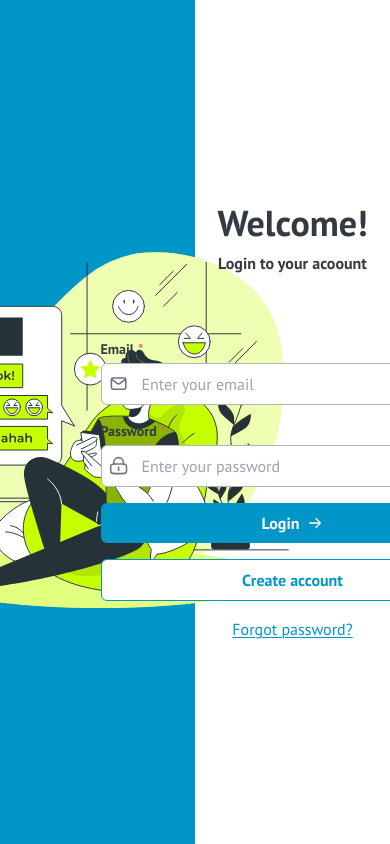
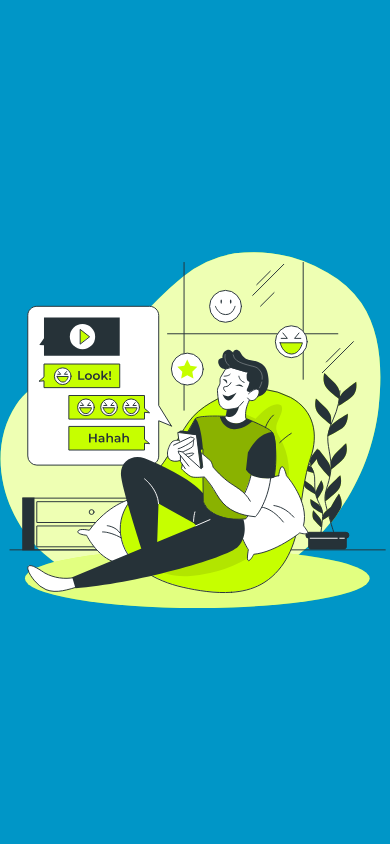
Before and after one commit to ratan2020cs131/chatting-app, a React (Vite) app in the folder ui/: page /login in a window 390 px wide. Built offline with nearby package versions, Linux system fonts and the light colour scheme.

Commit message:
fixed: sign in pages made responsive

```diff
--- a/ui/src/screens/login-signup/Login.jsx
+++ b/ui/src/screens/login-signup/Login.jsx
@@ -6,29 +6,57 @@ import Link from "components/Link";
 import TextInput from "components/TextInput";
 import {
   TypoExtraLargeSemiBold,
-  TypoLargeSemiBold,
   TypoMediumSemiBold,
 } from "components/TypoGraphy";
 import React from "react";
+import { useRef, useState } from "react";
 import { useNavigate } from "react-router-dom";
 import AppContainer from "screens/layouts/AppContainer";
 const Login = () => {
   const navigate = useNavigate();
+  const touchStartY = useRef(0);
+  const [isVisible, setIsVisible] = useState(true);
+
+  const handleTouchStart = (e) => {
+    touchStartY.current = e.touches[0].clientY;
+  };
+
+  const handleTouchEnd = (e) => {
+    const touchEndY = e.changedTouches[0].clientX;
+    if (touchStartY.current - touchEndY > 20) setIsVisible(false);
+    if (touchEndY - touchStartY.current > 20) setIsVisible(true);
+  };
+
   return (
     <AppContainer>
-      <div className="grid grid-cols-2 h-full">
-        <div className="bg-primary-blue flex flex-col items-center justify-center">
+      <div
+        className={`grid grid-cols-1 md:grid-cols-2 h-full transition-transform duration-500 ${
+          isVisible
+            ? "transform translate-y-0"
+            : "transform translate-y-[-100%] md:translate-y-0"
+        }`}
+        onTouchStart={handleTouchStart}
+        onTouchEnd={handleTouchEnd}
+      >
+        <div className="bg-primary-blue h-screen flex flex-col items-center justify-center overflow-hidden">
           <IconWrapper Icon={LoginSvg} size="xxlarge" />
         </div>
-        <div className="flex flex-col items-center justify-center gap-16">
+        <div className="flex flex-col items-center justify-center gap-16 px-4 py-8">
           <span className="flex flex-col gap-2 items-center">
             <TypoExtraLargeSemiBold>Welcome!</TypoExtraLargeSemiBold>
             <TypoMediumSemiBold>Login to your acoount</TypoMediumSemiBold>
           </span>
-          <div className="w-[24rem] flex flex-col items-center justify-center gap-4">
-            <TextInput required title="Email" placeholder="Enter your email" icon={MailIcon} />
+          <div className="w-full md:w-[24rem] flex flex-col items-center justify-center gap-4">
+            <TextInput
+              fullWidth
+              required
+              title="Email"
+              placeholder="Enter your email"
+              icon={MailIcon}
+            />
             <TextInput
               required
+              fullWidth
               secret
               title="Password"
               placeholder="Enter your password"
--- a/ui/src/screens/login-signup/Signup.jsx
+++ b/ui/src/screens/login-signup/Signup.jsx
@@ -1,32 +1,68 @@
-import { LockIcon, MailIcon, RightArrowIcon, RegisterSvg, UserIcon } from "assets/svg";
+import {
+  LockIcon,
+  MailIcon,
+  RightArrowIcon,
+  RegisterSvg,
+  UserIcon,
+} from "assets/svg";
 import CallIcon from "assets/svg/CallIcon";
 import Button from "components/Button";
 import SelectDropdown from "components/SelectDropdown";
 import TextInput from "components/TextInput";
-import { TypoExtraLargeSemiBold, TypoMediumSemiBold } from "components/TypoGraphy";
+import {
+  TypoExtraLargeSemiBold,
+  TypoMediumSemiBold,
+} from "components/TypoGraphy";
 import { useState } from "react";
 import { useNavigate } from "react-router-dom";
 import AppContainer from "screens/layouts/AppContainer";
 import { countryCode } from "screens/login-signup/constants";
 import IconWrapper from "components/IconWrapper";
+import { useRef } from "react";
 
 const Signup = () => {
   const navigate = useNavigate();
+  const touchStartY = useRef(0);
   const [phone, setPhone] = useState();
+  const [isVisible, setIsVisible] = useState(true);
+
+  const handleTouchStart = (e) => {
+    touchStartY.current = e.touches[0].clientY;
+  };
+
+  const handleTouchEnd = (e) => {
+    const touchEndY = e.changedTouches[0].clientX;
+    if (touchStartY.current - touchEndY > 20) {
+      console.log("scroll up");
+      setIsVisible(false);
+    }
+    if (touchEndY - touchStartY.current > 20) setIsVisible(true);
+  };
 
   return (
     <AppContainer>
-      <div className="grid grid-cols-2 h-full">
-        <div className="bg-primary-blue flex flex-col items-center justify-center">
+      <div
+        className={`grid grid-cols-1 md:grid-cols-2 h-full transition-transform duration-500 ${
+          isVisible
+            ? "transform translate-y-0"
+            : "transform translate-y-[-100%] md:translate-y-0"
+        }`}
+        onTouchStart={handleTouchStart}
+        onTouchEnd={handleTouchEnd}
+      >
+        <div className="bg-primary-blue flex flex-col items-center justify-center h-screen overflow-hidden">
           <IconWrapper size="xxlarge" Icon={RegisterSvg} />
         </div>
-        <div className="flex flex-col items-center justify-center gap-16">
+        <div className="flex flex-col items-center justify-center gap-16 px-4 py-8">
           <span className="flex flex-col gap-2 items-center">
             <TypoExtraLargeSemiBold>Welcome!</TypoExtraLargeSemiBold>
-            <TypoMediumSemiBold>Create a new account to explore</TypoMediumSemiBold>
+            <TypoMediumSemiBold>
+              Create a new account to explore
+            </TypoMediumSemiBold>
           </span>
-          <div className="w-[24rem] flex flex-col items-center justify-center gap-4">
+          <div className="w-full md:w-[24rem] flex flex-col items-center justify-center gap-4">
             <TextInput
+              fullWidth
               title="Full name"
               placeholder="Enter your full name"
               icon={UserIcon}
@@ -49,8 +85,20 @@ const Signup = () => {
                 onChange={(value) => setPhone(value)}
               />
             </span>
-            <TextInput type="email" title="Email" placeholder="Enter your email" icon={MailIcon} />
-            <TextInput secret title="Password" placeholder="Enter your password" icon={LockIcon} />
+            <TextInput
+              fullWidth
+              type="email"
+              title="Email"
+              placeholder="Enter your email"
+              icon={MailIcon}
+            />
+            <TextInput
+              fullWidth
+              secret
+              title="Password"
+              placeholder="Enter your password"
+              icon={LockIcon}
+            />
             <Button fullWidth icon={RightArrowIcon} title="Signup" />
             <Button
               fullWidth
```
